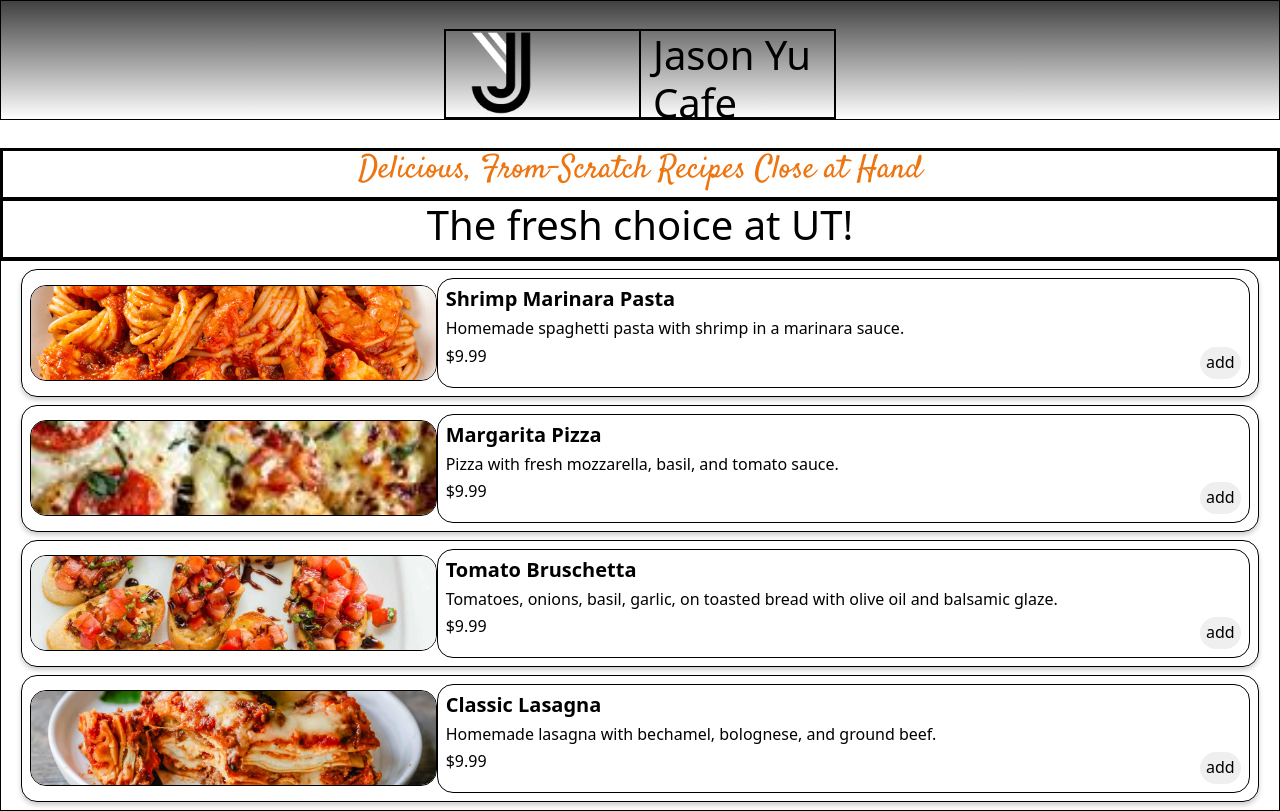
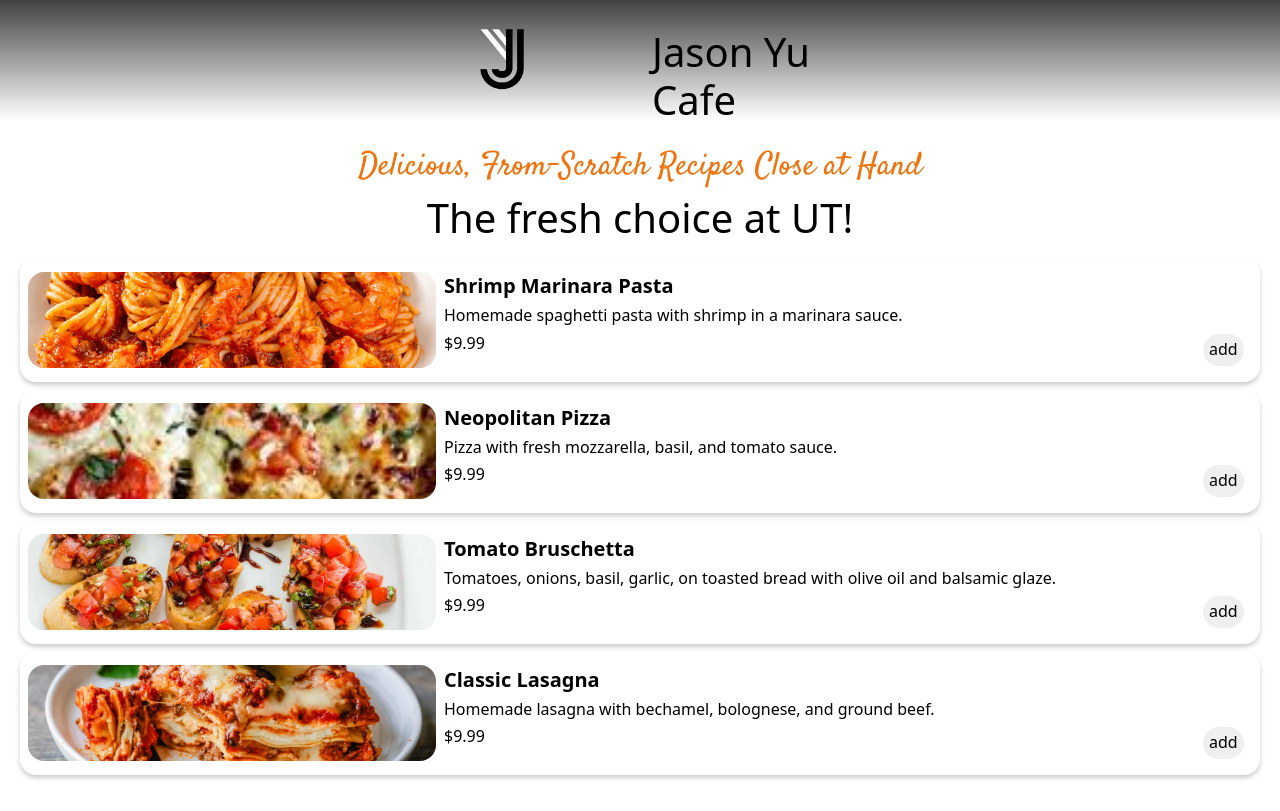
Before and after one commit to jasonyu3012/cs378-p1, a plain HTML site: page index.html in a window 1280 px wide. Drawn offline with nearby package versions, Linux system fonts and the light colour scheme.

Commit message:
removed borders and fixed some titles

```diff
--- a/index.html
+++ b/index.html
@@ -62,7 +62,7 @@
           <img src="download.jpg" alt="">
         </div>
         <div class="col-8 description">
-          <h3>Margarita Pizza</h3>
+          <h3>Neopolitan Pizza</h3>
           <h4 class="display-6">Pizza with fresh mozzarella, basil, and tomato sauce.</h4>
           <h4 class="display-6">$9.99 <button>add</button></h4>
         </div>
--- a/style.css
+++ b/style.css
@@ -6,17 +6,12 @@ body {
     color: rgb(0, 0, 0);
 }
 
-div {
-    border: 1px solid #000000;
-}
-
-
-
 #header {
     height: 15vh;
     padding-top: 3.5vh;
     background-image: linear-gradient(rgb(65, 65, 65), rgba(0, 0, 0, 0));
     margin-bottom: 3.5vh;
+    padding-bottom: 3.5vh;
 }
 
 #header div {
```
